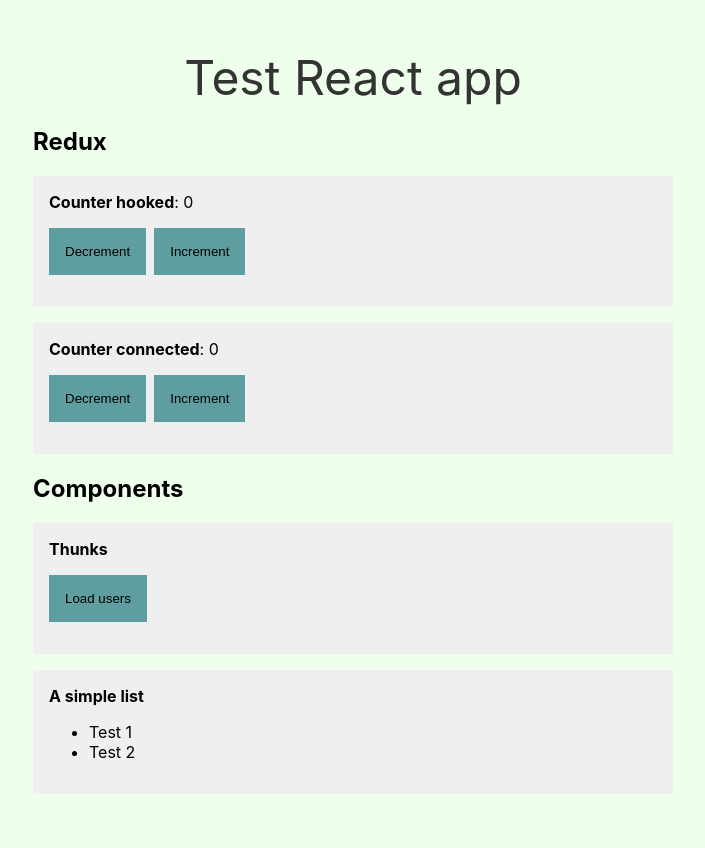
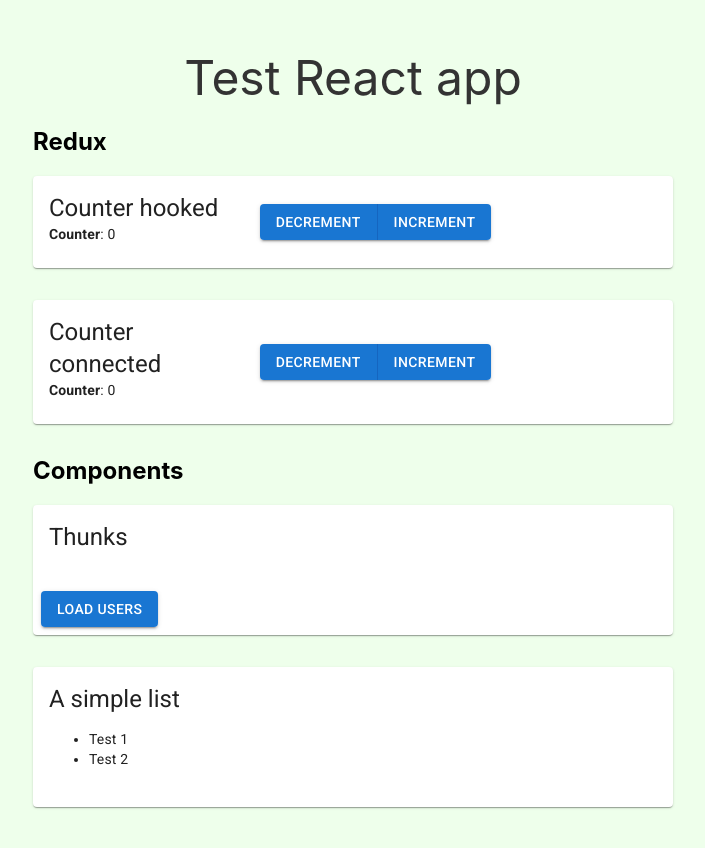
Before and after one commit to 8kto/generic-react-app-for-tests, a React (Create React App) app: page / in a window 1280 px wide. Shown: the top 848 px of the page, without its empty margins (287-992 px from the left). Built offline with nearby package versions, Linux system fonts and the light colour scheme.

Commit message:
Convert layout to MUI

```diff
--- a/src/components/CounterConnected.js
+++ b/src/components/CounterConnected.js
@@ -1,3 +1,10 @@
+import {
+  Button,
+  ButtonGroup, Card,
+  CardActions,
+  CardContent, Grid,
+  Typography,
+} from '@mui/material'
 import { connect } from 'react-redux'
 
 import { decrement, increment } from '../features/counter/counterSlice'
@@ -7,16 +14,39 @@
  */
 function CounterConnected({ counter, dispatch }) {
   return (
-    <div className="component counter">
-      <strong>Counter connected</strong>
-      :
-      {' '}
-      {counter}
-      <p>
-        <button type="button" onClick={() => dispatch(decrement())}>Decrement</button>
-        <button type="button" onClick={() => dispatch(increment())}>Increment</button>
-      </p>
-    </div>
+    <Card sx={{ minWidth: 275, marginBottom: '2rem' }}>
+      <Grid container spacing={2}>
+        <Grid item sm={4} xs={12} alignSelf="center">
+          <CardContent>
+            <Typography variant="h5" component="div">
+              Counter connected
+            </Typography>
+            <Typography variant="body2">
+              <strong>Counter</strong>
+              :
+              {' '}
+              {counter}
+            </Typography>
+          </CardContent>
+        </Grid>
+        <Grid item sm={8} xs={12} alignSelf="center">
+          <CardActions>
+            <ButtonGroup variant="contained" aria-label="outlined primary button group">
+              <Button
+                onClick={() => dispatch(decrement())}
+              >
+                Decrement
+              </Button>
+              <Button
+                onClick={() => dispatch(increment())}
+              >
+                Increment
+              </Button>
+            </ButtonGroup>
+          </CardActions>
+        </Grid>
+      </Grid>
+    </Card>
   )
 }
 
--- a/src/components/CounterHooked.js
+++ b/src/components/CounterHooked.js
@@ -1,3 +1,10 @@
+import {
+  Button,
+  ButtonGroup, Card,
+  CardActions,
+  CardContent, Grid,
+  Typography,
+} from '@mui/material'
 import { useDispatch, useSelector } from 'react-redux'
 
 import { decrement, increment } from '../features/counter/counterSlice'
@@ -10,16 +17,39 @@
   const dispatch = useDispatch()
 
   return (
-    <div className="component counter">
-      <strong>Counter hooked</strong>
-      :
-      {' '}
-      {state.value}
-      <p>
-        <button type="button" onClick={() => dispatch(decrement())}>Decrement</button>
-        <button type="button" onClick={() => dispatch(increment())}>Increment</button>
-      </p>
-    </div>
+    <Card sx={{ minWidth: 275, marginBottom: '2rem' }}>
+      <Grid container spacing={2}>
+        <Grid item sm={4} xs={12}>
+          <CardContent>
+            <Typography variant="h5" component="div">
+              Counter hooked
+            </Typography>
+            <Typography variant="body2">
+              <strong>Counter</strong>
+              :
+              {' '}
+              {state.value}
+            </Typography>
+          </CardContent>
+        </Grid>
+        <Grid item sm={8} xs={12} alignSelf="center">
+          <CardActions>
+            <ButtonGroup variant="contained" aria-label="outlined primary button group">
+              <Button
+                onClick={() => dispatch(decrement())}
+              >
+                Decrement
+              </Button>
+              <Button
+                onClick={() => dispatch(increment())}
+              >
+                Increment
+              </Button>
+            </ButtonGroup>
+          </CardActions>
+        </Grid>
+      </Grid>
+    </Card>
   )
 }
 
--- a/src/components/List.js
+++ b/src/components/List.js
@@ -1,9 +1,17 @@
+import { Card, CardContent, Typography } from '@mui/material'
+
 function List({ items }) {
   return (
-    <div className="component">
-      <strong>A simple list</strong>
-      <ul>{items.map((v) => <li key={v}>{v}</li>)}</ul>
-    </div>
+    <Card sx={{ minWidth: 275, marginBottom: '2rem' }}>
+      <CardContent>
+        <Typography variant="h5" component="div">
+          A simple list
+        </Typography>
+        <Typography variant="body2">
+          <ul>{items.map((v) => <li key={v}>{v}</li>)}</ul>
+        </Typography>
+      </CardContent>
+    </Card>
   )
 }
 
--- a/src/components/UsersList.js
+++ b/src/components/UsersList.js
@@ -1,3 +1,12 @@
+import DeleteIcon from '@mui/icons-material/Delete';
+import {
+  ButtonGroup, Card,
+  CardActions,
+  CardContent,
+  IconButton,
+  Typography,
+} from '@mui/material'
+import Button from '@mui/material/Button';
 import { useDispatch, useSelector } from 'react-redux'
 
 import { fetchUsers } from '../features/users/fetchUsersThunk'
@@ -8,39 +17,46 @@
   const dispatch = useDispatch()
 
   return (
-    <div className="component users-list">
-      <strong>Thunks</strong>
-
+    <Card sx={{ minWidth: 275, marginBottom: '2rem' }}>
+      <CardContent>
+        <Typography variant="h5" component="div">
+          Thunks
+        </Typography>
+        <Typography variant="body2">
+          <ul>
+            {items.map((user) => (
+              <li key={user.id}>
                 <p>
-        <button
-          type="button"
+                  {user.name}
+                  {' '}
+                  <IconButton
+                    size="small"
+                    onClick={() => {
+                      dispatch(remove(user.id))
+                    }}
+                  >
+                    <DeleteIcon />
+                  </IconButton>
+                </p>
+              </li>
+            ))}
+          </ul>
+        </Typography>
+      </CardContent>
+      <CardActions>
+        <ButtonGroup variant="contained" aria-label="outlined primary button group">
+          <Button
+            variant="contained"
             onClick={() => {
               dispatch(clear())
               dispatch(fetchUsers())
             }}
           >
             Load users
-        </button>
-      </p>
-
-      <ul>
-        {items.map((user) => (
-          <li key={user.id}>
-            <p>
-              {user.name}
-              {' '}
-              <input
-                type="button"
-                onClick={() => {
-                  dispatch(remove(user.id))
-                }}
-                value="X"
-              />
-            </p>
-          </li>
-        ))}
-      </ul>
-    </div>
+          </Button>
+        </ButtonGroup>
+      </CardActions>
+    </Card>
   )
 }
 
```
Lines whose indentation alone changed are shown as unchanged.
